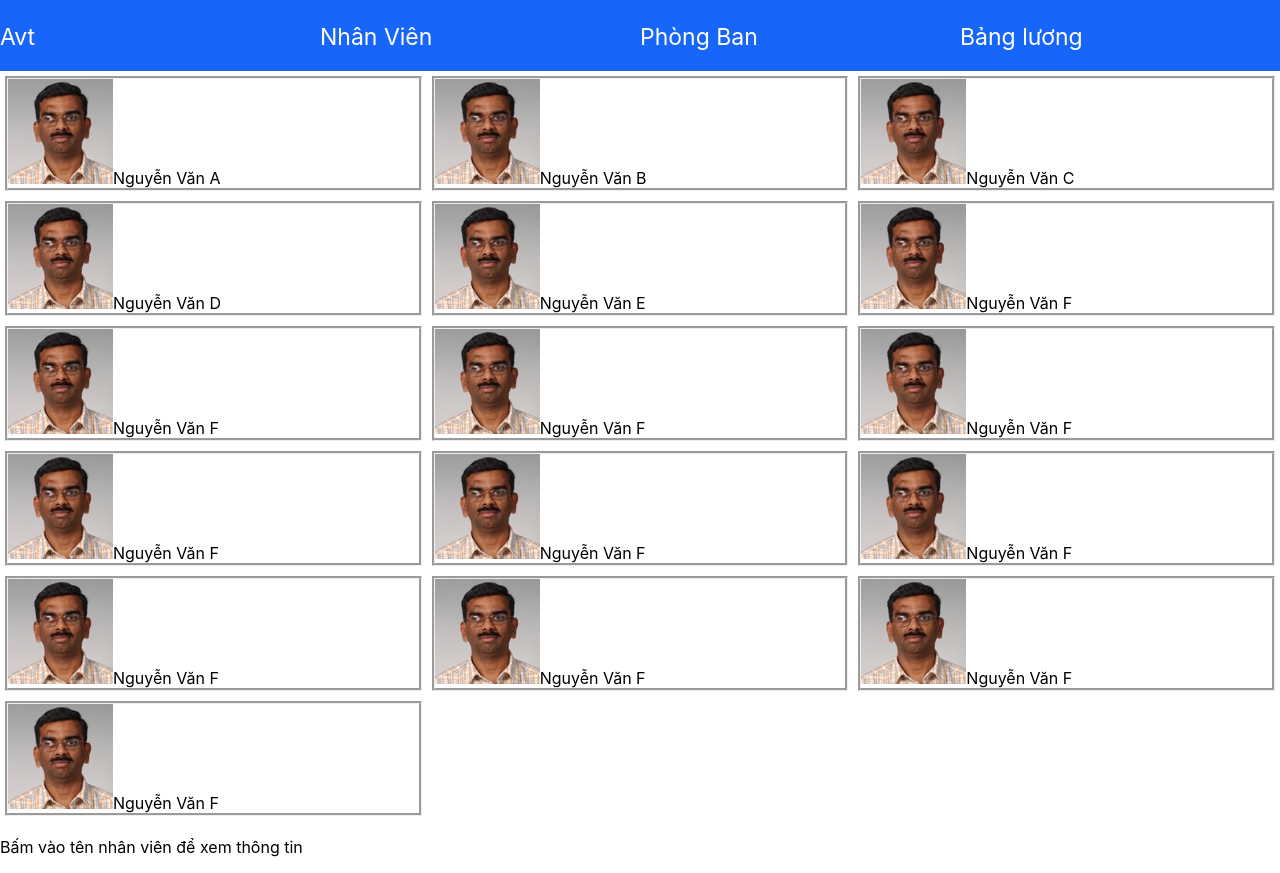
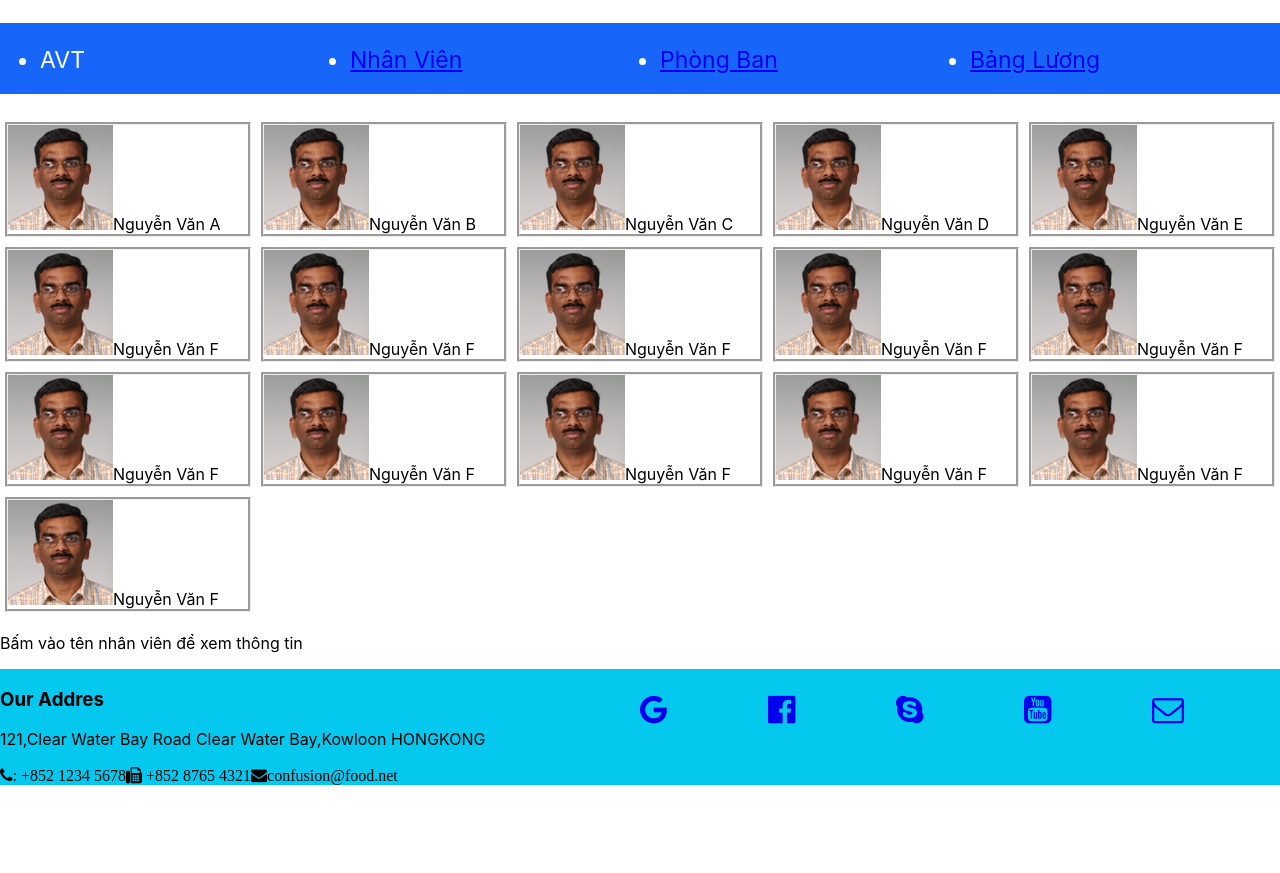
Before and after one commit to HaiBinhFX11493/Asm1ReactJS, a React (Create React App) app: page /nhan-vien in a window 1280 px wide. After the commit the page ends 800 px from the top, so only its background shows below. Built offline with nearby package versions, Linux system fonts and the light colour scheme.

Commit message:
them styled va chia lai module

```diff
--- a/src/App.css
+++ b/src/App.css
@@ -22,7 +22,7 @@
 }
 .contentBody{
   display: grid;
-  grid-template-columns: 1fr 1fr 1fr;
+  grid-template-columns: 1fr 1fr 1fr 1fr 1fr;
 }
 .contentName{
   border-style: groove;
@@ -33,10 +33,7 @@
   max-width: 375px;
   border: solid;
 }
-.HeadingTop{
-  display: grid;
-  grid-template-columns: 1fr 1fr 1fr 1fr;
-}
+
 @media only screen and (max-width: 1024px) {
   .contentBody{
     display: grid;
--- /dev/null
+++ b/src/BotTomUI.jsx
@@ -0,0 +1,33 @@
+import 'font-awesome/css/font-awesome.min.css';
+import styled from 'styled-components';
+
+
+const BotTomFooter=styled.div`
+display: grid;
+grid-template-columns: 1fr 1fr;
+background-color: #04c8ee
+`;
+const GridBotTomFooter = styled.div`
+display: grid;
+grid-template-columns: 1fr 1fr 1fr 1fr 1fr;
+
+`
+function BotTomUI() {
+    return <BotTomFooter>
+        <div><h3>Our Addres</h3>
+            <p>121,Clear Water Bay Road Clear Water Bay,Kowloon HONGKONG </p>
+            <i class="fa fa-phone" aria-hidden="true">: +852 1234 5678</i>
+            <i class="fa fa-fax" aria-hidden="true"> +852 8765 4321</i>
+            <i class="fa fa-envelope" aria-hidden="true">confusion@food.net</i>
+        </div>
+        <GridBotTomFooter>
+            <h1><a href="google.com"><i class="fa fa-google" aria-hidden="true"></i></a></h1>
+            <h1> <a href="facebook.com"><i class="fa fa-facebook-official" aria-hidden="true"></i></a></h1>
+            <h1> <a href="https://www.skype.com"><i class="fa fa-skype" aria-hidden="true"></i></a></h1>
+            <h1> <a href="https://www.youtube.com/"><i class="fa fa-youtube-square" aria-hidden="true"></i></a></h1>
+            <h1> <a href="https://mail.google.com/mail/u/0/?pli=1"><i class="fa fa-envelope-o" aria-hidden="true"></i></a></h1>
+        </GridBotTomFooter>
+
+    </BotTomFooter>
+}
+export default BotTomUI
--- a/src/Main.jsx
+++ b/src/Main.jsx
@@ -1,70 +1,45 @@
 
 import './App.css';
-import {STAFFS} from "./Components/StaffList/staffs.jsx";
-import React,{useState} from 'react';
-import dateFormat,{masks} from "dateformat";
-const now=new Date();
-//Control Body
+import {Routes,Route,Link} from "react-router-dom";
+import NhanVien from "./pages/nhanVien";
+import BangLuong from "./pages/bangLuong";
+import PhongBan from "./pages/phongBan";
+import React from 'react';
+import styled from 'styled-components';
+import BotTomUI from "./BotTomUI";
+
+
+const HeadingTitle = styled.ul`
+color: white;
+padding-bottom: 20px;
+background-color: #1766f9;
+padding-top: 23px;
+font-size: 23px;
+display: grid;
+grid-template-columns: 1fr 1fr 1fr 1fr;
+`
+
+// Hien thi title
 function AppData() {
   return (
     <React.Fragment>
-      <TitleUI />
-      <BodyUI dataAPI={STAFFS} />
+    <div >
+      <HeadingTitle>
+        <li>AVT</li>
+        <li><Link to="/nhan-vien">Nhân Viên</Link> </li>
+        <li><Link to="/PhongBan">Phòng Ban</Link></li>
+        <li><Link to="/BangLuong">Bảng Lương</Link></li>
+      </HeadingTitle>
+      <Routes>
+        <Route path="/nhan-vien" element={<NhanVien />} />
+        <Route path="/BangLuong" element={<BangLuong />} />
+        <Route path="/PhongBan" element={<PhongBan />} />
+      </Routes>
+    </div>
+    <BotTomUI />
     </React.Fragment>
-  );
-};
-// Hien thi title
-function TitleUI() {
-  return (
-    <div className="HeadingTop">
-     <div>Avt</div>
-     <div>Nhân Viên</div>
-     <div>Phòng Ban</div>
-     <div>Bảng lương</div>
-    </div>
+
   )
-};
-//Hien thi Body
-function BodyUI({dataAPI}) {
-  // Hook useState
-  const [getInfo,setGetInfo]=useState(null)
-  const handleClick=(name) => {
-    setGetInfo(name)
-  }
-  // Render -----
-  return <div className="App" >
-    <div className="chiaBang">
-      <div className="contentBody">
-        {dataAPI.map((element,index) => {
-          return <Employees hienthi={handleClick} key={index} employee={element} > </Employees>
-        })}
-      </div>
-      <p className="contentP">Bấm vào tên nhân viên để xem thông tin</p>
-    </div>
-    <GetInfo data={getInfo}>
-    </GetInfo>
-  </div>
-};
-// Funtion khi onClick
-function GetInfo({data}) {
-  return <div className="contentInfo">
-    {data&&<div className="contentInfo2">
-      <p>Họ Và Tên:{data.name} </p>
-      <p>Ngày vào công ty:{dateFormat(data.doB,"dd/mm/yyyy")}</p>
-      <p>Phòng ban :{data.department.name}</p>
-      <p>Số ngày nghỉ còn lại: {data.annualLeave}</p>
-      <p>Số ngày làm thêm: {data.overTime}</p>
-    </div>}
-  </div>
-};
-// Hien thi table khi render bang map
-function Employees({employee,hienthi}) {
-  var image=employee.image
-  var name=employee.name
-  return<React.Fragment>
-  <div onClick={() => hienthi(employee)} className="contentName">{<img src={image} />}{name}</div>
-  </React.Fragment>
-
 };
 
 export default AppData;
--- /dev/null
+++ b/src/pages/bangLuong.jsx
@@ -0,0 +1,5 @@
+function BangLuong() {
+    console.log('bangluong to runnn...')
+   return <h1>Bang lương</h1>
+}
+export default BangLuong
--- /dev/null
+++ b/src/pages/nhanVien.jsx
@@ -0,0 +1,53 @@
+import {STAFFS} from "../Components/StaffList/staffs";
+import React,{useState} from 'react';
+import dateFormat,{masks} from "dateformat";
+
+
+const now = new Date();
+
+function NhanVien() {
+    return <BodyUI dataAPI={STAFFS} />
+}
+//Hien thi Body
+function BodyUI({dataAPI}) {
+    // Hook useState
+    const [getInfo,setGetInfo]=useState(null)
+    const handleClick=(name) => {
+        setGetInfo(name)
+    }
+    // Render -----
+    return <div className="App" >
+        <div className="chiaBang">
+            <div className="contentBody">
+                {dataAPI.map((element,index) => {
+                    return <Employees hienthi={handleClick} key={index} employee={element} > </Employees>
+                })}
+            </div>
+            <p className="contentP">Bấm vào tên nhân viên để xem thông tin</p>
+        </div>
+        <GetInfo data={getInfo}>
+        </GetInfo>
+    </div>
+};
+// Funtion khi onClick
+function GetInfo({data}) {
+    return <div className="contentInfo">
+        {data&&<div className="contentInfo2">
+            <p>Họ Và Tên:{data.name} </p>
+            <p>Ngày vào công ty:{dateFormat(data.doB,"dd/mm/yyyy")}</p>
+            <p>Phòng ban :{data.department.name}</p>
+            <p>Số ngày nghỉ còn lại: {data.annualLeave}</p>
+            <p>Số ngày làm thêm: {data.overTime}</p>
+        </div>}
+    </div>
+};
+// Hien thi table khi render bang map
+function Employees({employee,hienthi}) {
+    var image=employee.image
+    var name=employee.name
+    return <React.Fragment>
+        <div onClick={() => hienthi(employee)} className="contentName">{<img src={image} />}{name}</div>
+    </React.Fragment>
+};
+
+export default NhanVien
--- /dev/null
+++ b/src/pages/phongBan.jsx
@@ -0,0 +1,4 @@
+function PhongBan() {
+   return <h1>Phong ban</h1>
+}
+export default PhongBan
```
